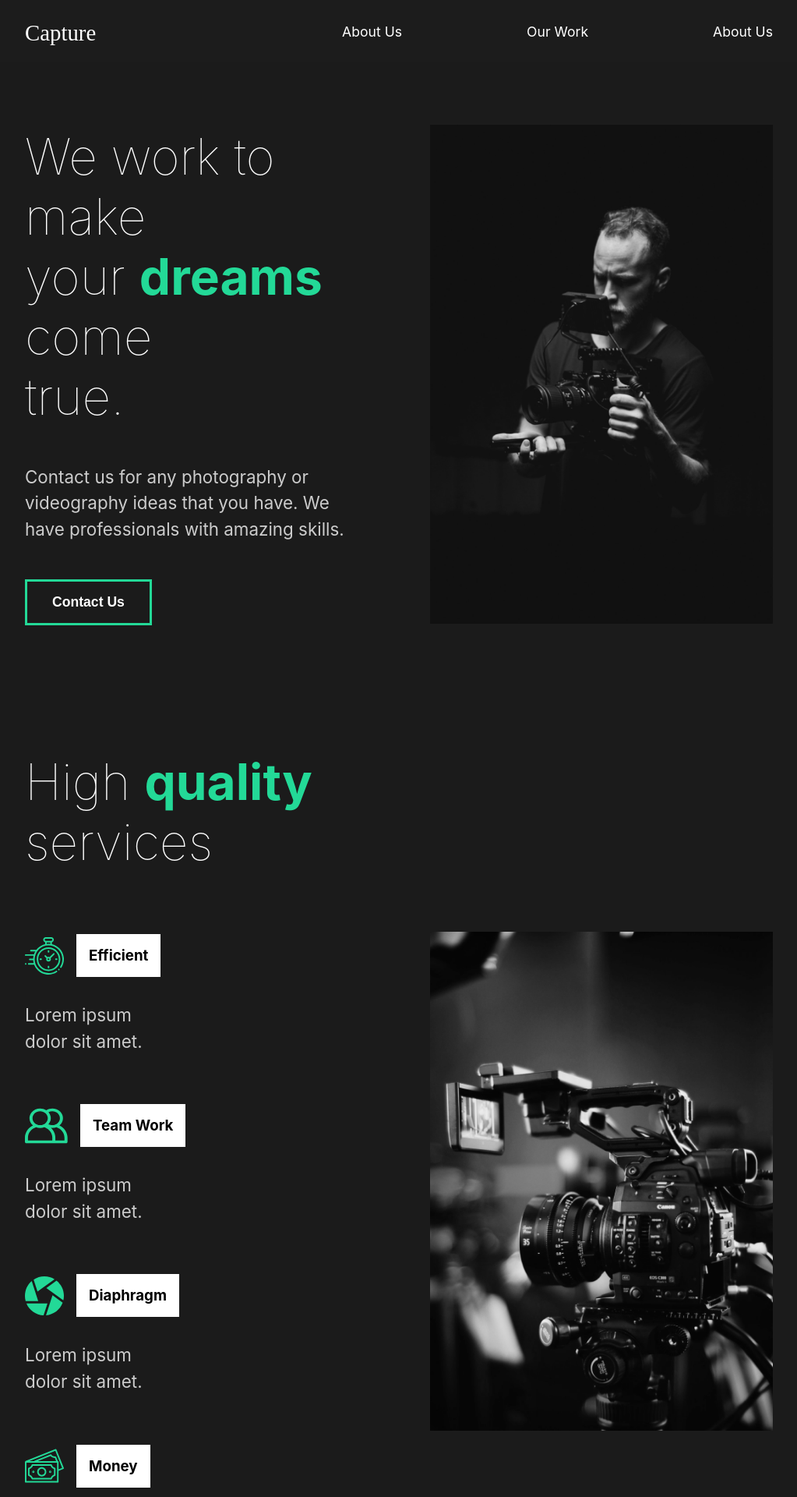
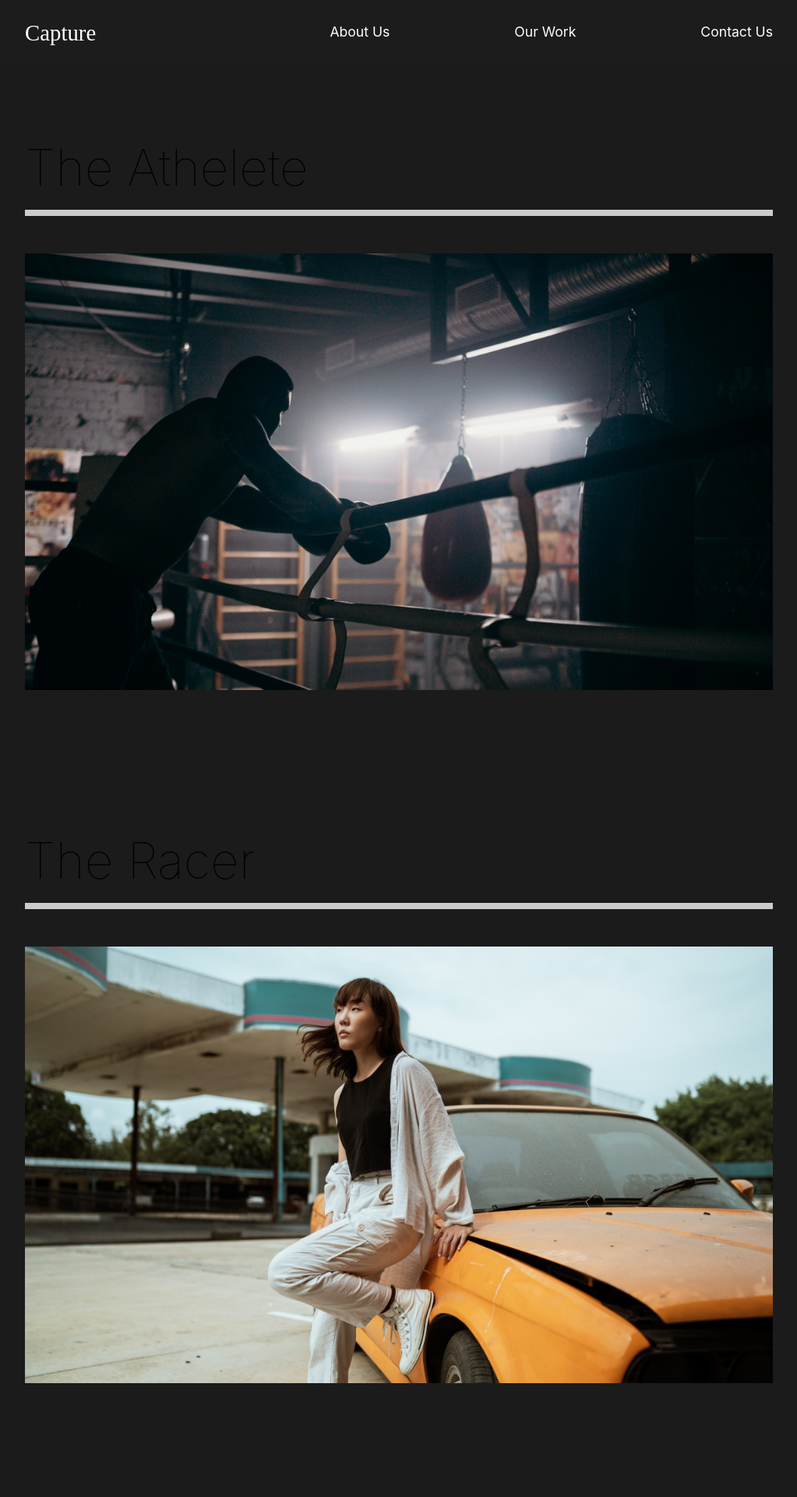
Before and after one commit to bgfranks/capture, a React (Create React App) app: page /our-work in a window 1280 px wide. Shown: the top 1920 px of the page at 78% size, without its empty margins (128-1151 px from the left). Built offline with nearby package versions, Linux system fonts and the light colour scheme; the HTML template or start-up script is replaced by a standard one.

Commit message:
setup the react-router and started styling the our work page

```diff
--- a/src/App.js
+++ b/src/App.js
@@ -1,13 +1,27 @@
+import { Switch, Route } from "react-router-dom"
+
 import GlobalStyle from "./components/GlobalStyle"
 import About from "./pages/About"
 import Nav from "./components/Nav"
+import Contact from "./pages/Contact"
+import OurWork from "./pages/OurWork"
 
 function App() {
   return (
     <div>
       <GlobalStyle />
       <Nav />
-      <About />
+      <Switch>
+        <Route path="/" exact>
+          <About />
+        </Route>
+        <Route path="/our-work">
+          <OurWork />
+        </Route>
+        <Route path="/contact">
+          <Contact />
+        </Route>
+      </Switch>
     </div>
   )
 }
--- a/src/components/Nav.js
+++ b/src/components/Nav.js
@@ -1,3 +1,4 @@
+import { Link } from "react-router-dom"
 import styled from "styled-components"
 
 const Navbar = styled.div`
@@ -35,19 +36,19 @@
   return (
     <Navbar>
       <h1>
-        <a className="logo" href="#">
+        <Link className="logo" to="/">
           Capture
-        </a>
+        </Link>
       </h1>
       <ul>
         <li>
-          <a href="#">About Us</a>
+          <Link to="/">About Us</Link>
         </li>
         <li>
-          <a href="#">Our Work</a>
+          <Link to="/our-work">Our Work</Link>
         </li>
         <li>
-          <a href="#">About Us</a>
+          <Link to="/contact">Contact Us</Link>
         </li>
       </ul>
     </Navbar>
--- a/src/components/ServicesSection.js
+++ b/src/components/ServicesSection.js
@@ -25,7 +25,7 @@
 `
 
 const Card = styled.div`
-  flex-basis: 15rem;
+  flex-basis: 20rem;
 
   .icon {
     display: flex;
--- a/src/index.js
+++ b/src/index.js
@@ -2,10 +2,13 @@
 import ReactDOM from "react-dom"
 import App from "./App"
 import reportWebVitals from "./reportWebVitals"
+import { BrowserRouter } from "react-router-dom"
 
 ReactDOM.render(
   <React.StrictMode>
-    <App />
+    <BrowserRouter>
+      <App />
+    </BrowserRouter>
   </React.StrictMode>,
   document.getElementById("root")
 )
--- /dev/null
+++ b/src/pages/Contact.js
@@ -0,0 +1,9 @@
+const Contact = () => {
+  return (
+    <div>
+      <h1>hi</h1>
+    </div>
+  )
+}
+
+export default Contact
--- /dev/null
+++ b/src/pages/OurWork.js
@@ -0,0 +1,61 @@
+import styled from "styled-components"
+import { Link } from "react-router-dom"
+
+import athlete from "../img/athlete-small.png"
+import theracer from "../img/theracer-small.png"
+import goodtimes from "../img/goodtimes-small.png"
+
+const Work = styled.div`
+  min-height: 100vh;
+  overflow: hidden;
+  padding: 5rem 10rem;
+
+  h2 {
+    padding: 1rem 0rem;
+  }
+`
+const Movie = styled.div`
+  padding-bottom: 10rem;
+
+  .line {
+    height: 0.5rem;
+    background: #ccc;
+    margin-bottom: 3rem;
+  }
+
+  img {
+    width: 100%;
+    height: 70vh;
+    object-fit: cover;
+  }
+`
+
+const OurWork = () => {
+  return (
+    <Work>
+      <Movie>
+        <h2>The Athelete</h2>
+        <div className="line" />
+        <Link>
+          <img src={athlete} alt="Athlete" />
+        </Link>
+      </Movie>
+      <Movie>
+        <h2>The Racer</h2>
+        <div className="line" />
+        <Link>
+          <img src={theracer} alt="The Racer" />
+        </Link>
+      </Movie>
+      <Movie>
+        <h2>Good Times</h2>
+        <div className="line" />
+        <Link>
+          <img src={goodtimes} alt="Good Times" />
+        </Link>
+      </Movie>
+    </Work>
+  )
+}
+
+export default OurWork
```
